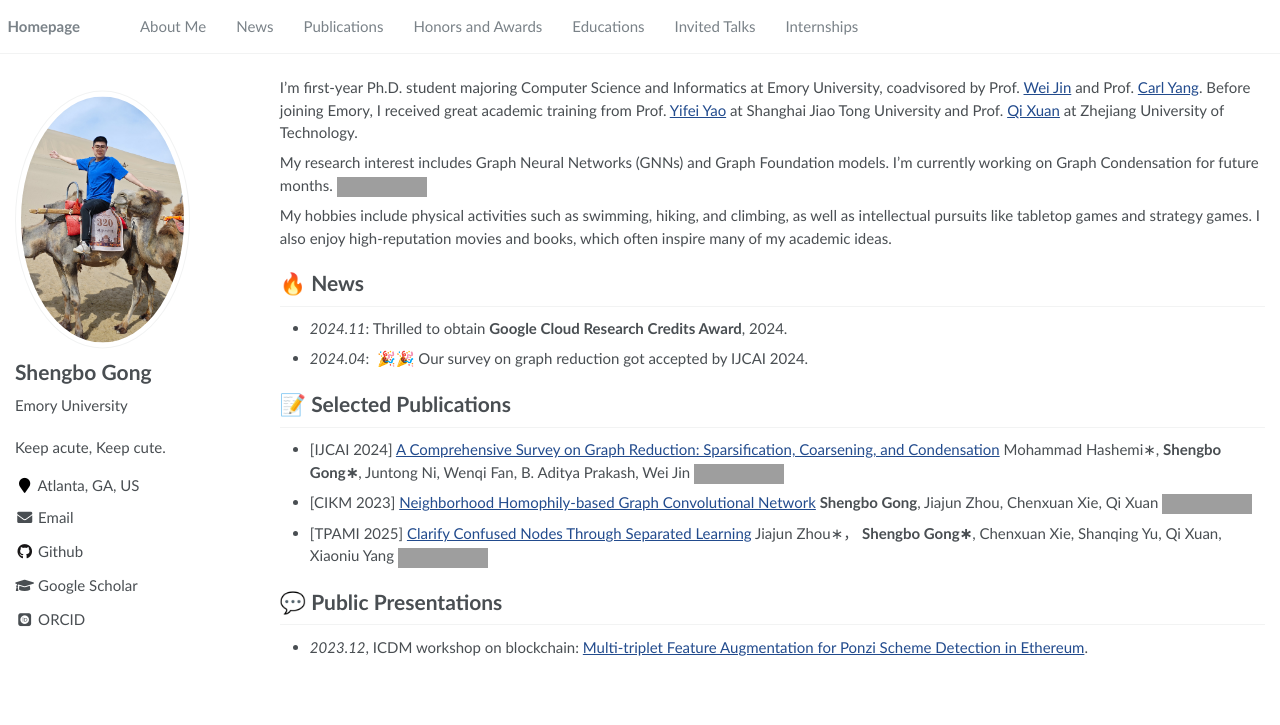
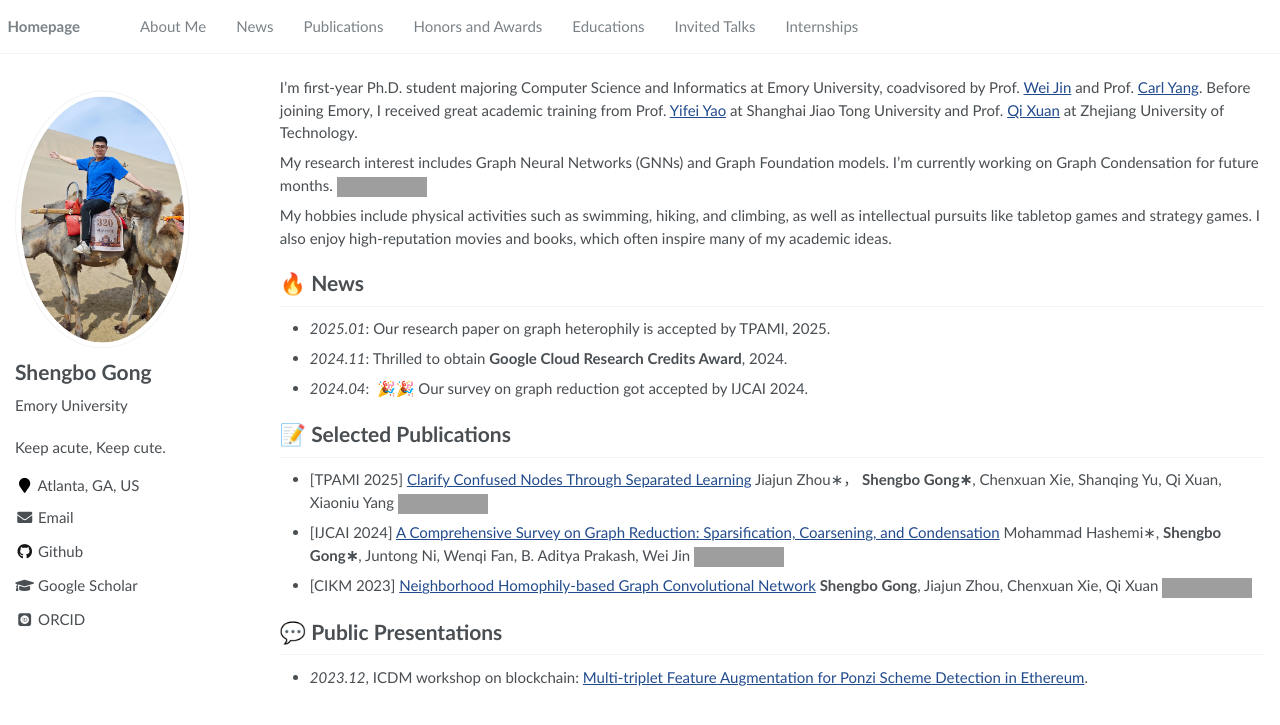
Before and after one commit to rock-cor/rock-cor.github.io, a Jekyll site: the page built from _pages/about.md, in a window 1280 px wide, cut to the strip 0-725 px from the top of the page. Built offline with Jekyll 4.4.1, drawn with Linux system fonts in a browser that asks for light colours; some web fonts are replaced; some of the changed lines change nothing that is shown; grey boxes are pictures that could not be loaded.

Commit message:
Update about.md

```diff
--- a/_pages/about.md
+++ b/_pages/about.md
@@ -27,6 +27,7 @@ My hobbies include physical activities such as swimming, hiking, and climbing, a
 
 
 # 🔥 News
+- *2025.01*: Our research paper on graph heterophily is accepted by TPAMI, 2025.
 - *2024.11*: Thrilled to obtain **Google Cloud Research Credits Award**, 2024.
 - *2024.04*: &nbsp;🎉🎉 Our survey on graph reduction got accepted by IJCAI 2024.
 
@@ -35,6 +36,9 @@ My hobbies include physical activities such as swimming, hiking, and climbing, a
 <!--<div class='paper-box'><div class='paper-box-image'><div><div class="badge">IJCAI 2024</div><img src='images/500x300.png' alt="sym" width="100%"></div></div>
 <div class='paper-box-text' markdown="1">-->
 
+- [TPAMI 2025] [Clarify Confused Nodes Through Separated Learning](https://arxiv.org/pdf/2306.02285) Jiajun Zhou∗， **Shengbo Gong∗**, Chenxuan Xie, Shanqing Yu, Qi Xuan, Xiaoniu Yang
+  [![GitHub](https://img.shields.io/badge/github-%23121011.svg?style=for-the-badge&logo=github&logoColor=white)](https://github.com/GISec-Team/NCGNN)
+
 - [IJCAI 2024] [A Comprehensive Survey on Graph Reduction: Sparsification, Coarsening, and
 Condensation](https://arxiv.org/pdf/2402.03358) Mohammad Hashemi∗, **Shengbo Gong∗**, Juntong Ni, Wenqi Fan, B. Aditya Prakash, Wei Jin
  [![GitHub](https://img.shields.io/badge/github-%23121011.svg?style=for-the-badge&logo=github&logoColor=white)](https://github.com/Emory-Melody/awesome-graph-reduction)
@@ -42,9 +46,7 @@ Condensation](https://arxiv.org/pdf/2402.03358) Mohammad Hashemi∗, **Shengbo G
 - [CIKM 2023] [Neighborhood Homophily-based Graph Convolutional Network](https://dl.acm.org/doi/abs/10.1145/3583780.3615195) **Shengbo Gong**, Jiajun Zhou, Chenxuan Xie, Qi Xuan
   [![GitHub](https://img.shields.io/badge/github-%23121011.svg?style=for-the-badge&logo=github&logoColor=white)](https://github.com/rockcor/NHGCN)
 
-- [TPAMI 2025] [
-Clarify Confused Nodes Through Separated Learning](https://arxiv.org/pdf/2306.02285) Jiajun Zhou∗， **Shengbo Gong∗**, Chenxuan Xie, Shanqing Yu, Qi Xuan, Xiaoniu Yang
-  [![GitHub](https://img.shields.io/badge/github-%23121011.svg?style=for-the-badge&logo=github&logoColor=white)](https://github.com/GISec-Team/NCGNN)
+
 
 <!--[**Project**](https://scholar.google.com/citations?view_op=view_citation&hl=zh-CN&user=E_8F3Z4AAAAJ&citation_for_view=E_8F3Z4AAAAJ:ufrVoPGSRksC) <strong><span class='show_paper_citations' data='DhtAFkwAAAAJ:ALROH1vI_8AC'></span></strong>
 - Lorem ipsum dolor sit amet, consectetur adipiscing elit. Vivamus ornare aliquet ipsum, ac tempus justo dapibus sit amet. </div></div>
```
